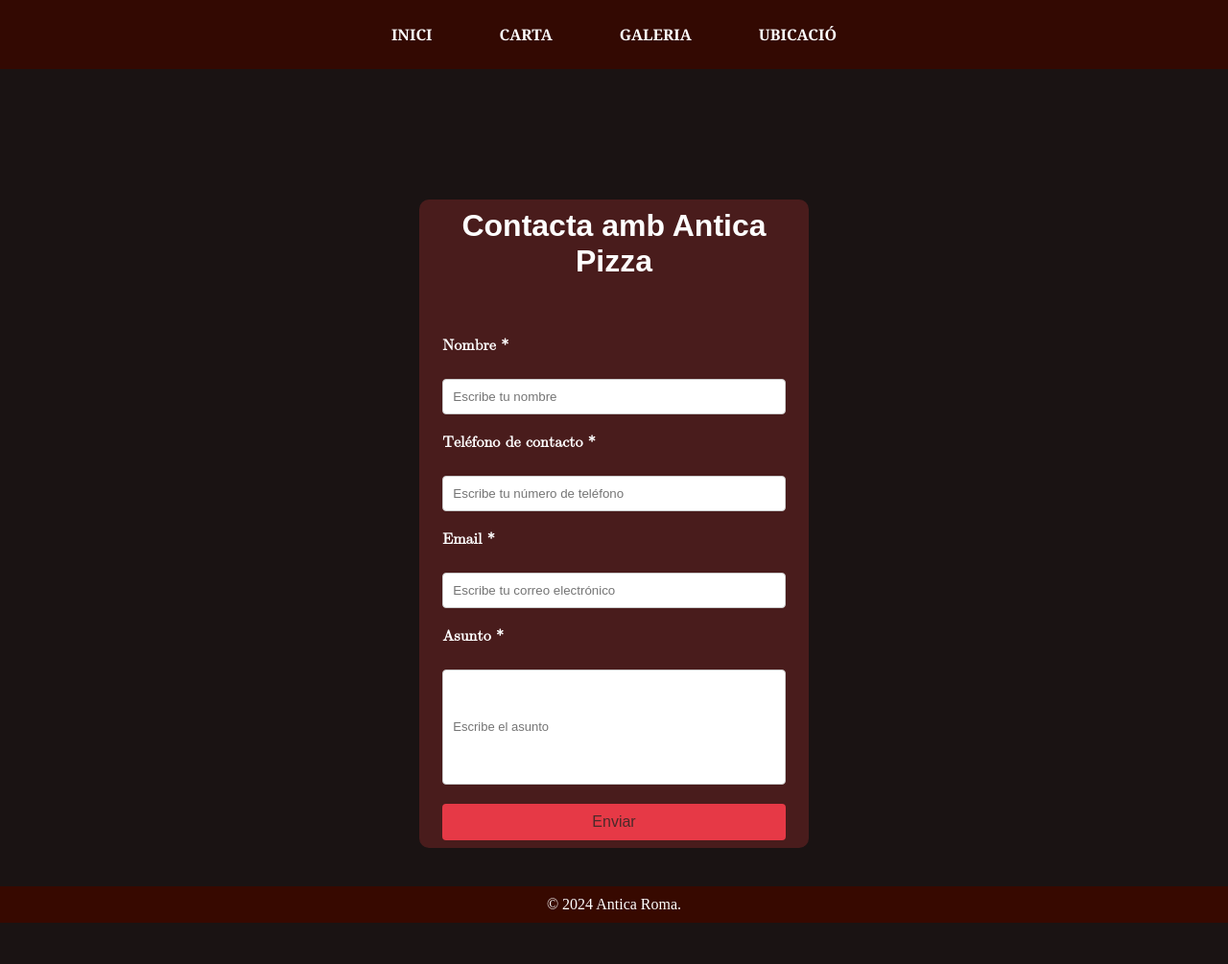
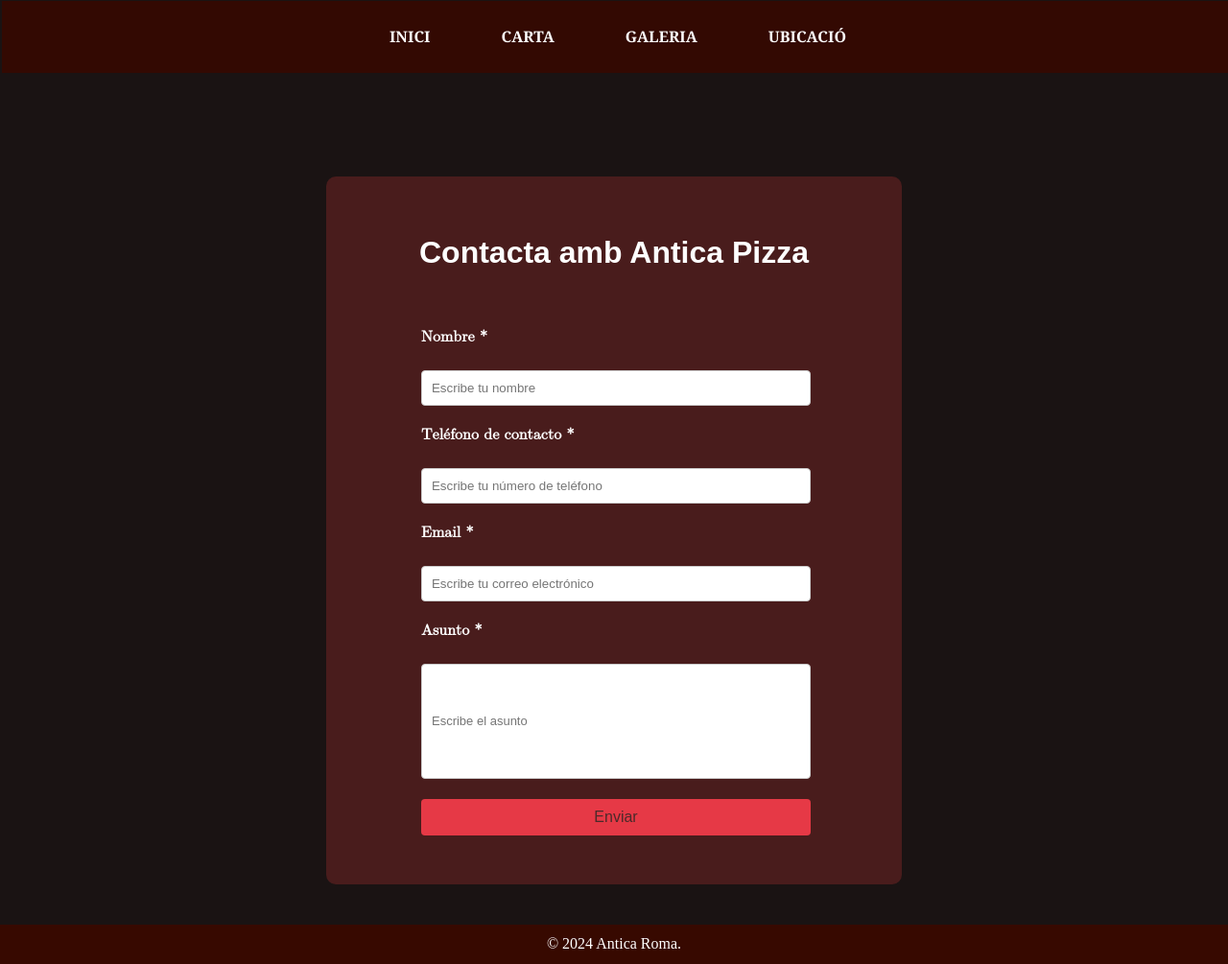
Before and after one commit to Robe124/ProjecteInicial, a PHP site: page /contacte.html in a window 1280 px wide. Shown: the whole page at 96% size. Before the commit the page ends 962 px from the top, so only its background shows below. Run offline with PHP 8.4, Linux system fonts and the light colour scheme.

Commit message:
21:01 - 04/11

```diff
--- a/frontend/HTML/CSS/contacte.css
+++ b/frontend/HTML/CSS/contacte.css
@@ -59,17 +59,21 @@
 .Formulario {
     background-color: rgba(74, 29, 29, 0.98);
     border-radius: 10px;
-    padding: 2% 6%;
     font-family: sans-serif;
     color: rgb(255, 255, 255);
     margin: auto;
-    margin-top: 350px;
+    padding-bottom: 47px;
+    margin-top: 370px;
+    padding-right: 95px;
+    padding-left: 95px;
+    padding-top: 60px;
 }
 
 * {
-    margin: 0;
-    padding: 0;
+    margin: 2px;
+    padding: 0px;
     box-sizing: border-box;
+    margin-top: 1px;
 }
 
 input[type="text"]#asunto {
--- a/frontend/HTML/galeria.html
+++ b/frontend/HTML/galeria.html
@@ -26,10 +26,10 @@
                 <img src="./img/FOTOGALERIA1.jpg" alt="restaurante-img-1">
             </div>
             <div class="grid-item">
-                <img src=".//img/FOTOGALERIA2.avif" alt="restaurante-img-2">
+                <img src="" alt="restaurante-img-2">
             </div>
             <div class="grid-item">
-                <img src=".//img/FOTOGALERIA3.avif" alt="restaurante-img-3">
+                <img src="" alt="restaurante-img-3">
             </div>
             <div class="grid-item">
                 <img src="./img/FOTOGALERIA4.avif" alt="restaurante-img-4">
```
Also changed, not shown: frontend/HTML/CSS/index.css (+4 -4 lines), frontend/HTML/img/FOTOGALERIA2.avif (deleted), frontend/HTML/img/FOTOGALERIA3.avif (deleted), frontend/HTML/img/FOTOGALERIA4.avif (deleted), frontend/HTML/img/PizzaTrufa.avif (added), frontend/HTML/img/PuzzaPositiano.svg (added), frontend/HTML/img/qrcode_chrome.png (deleted), frontend/HTML/img/terazzaPizza.svg (added), 5 other files.
